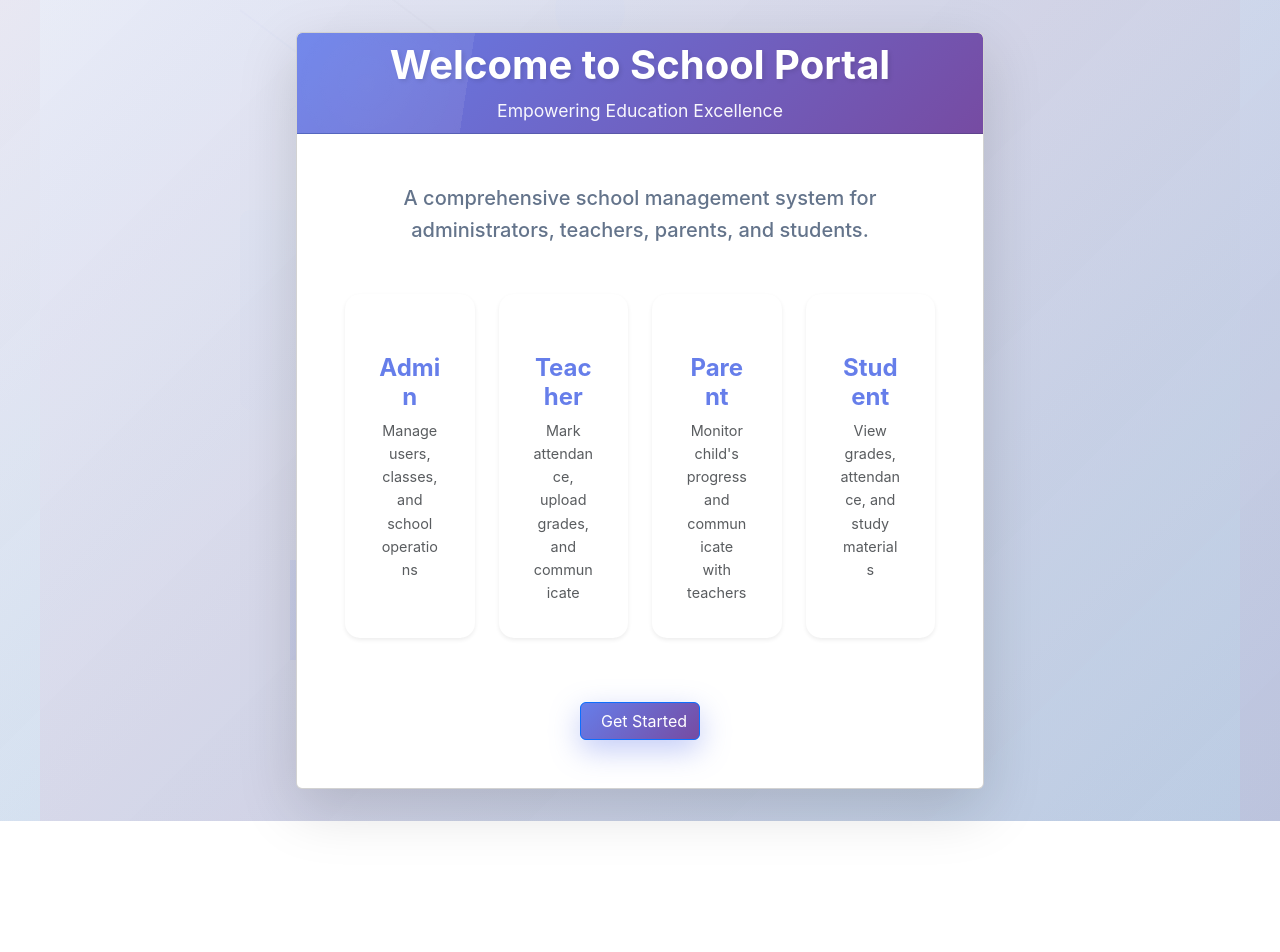
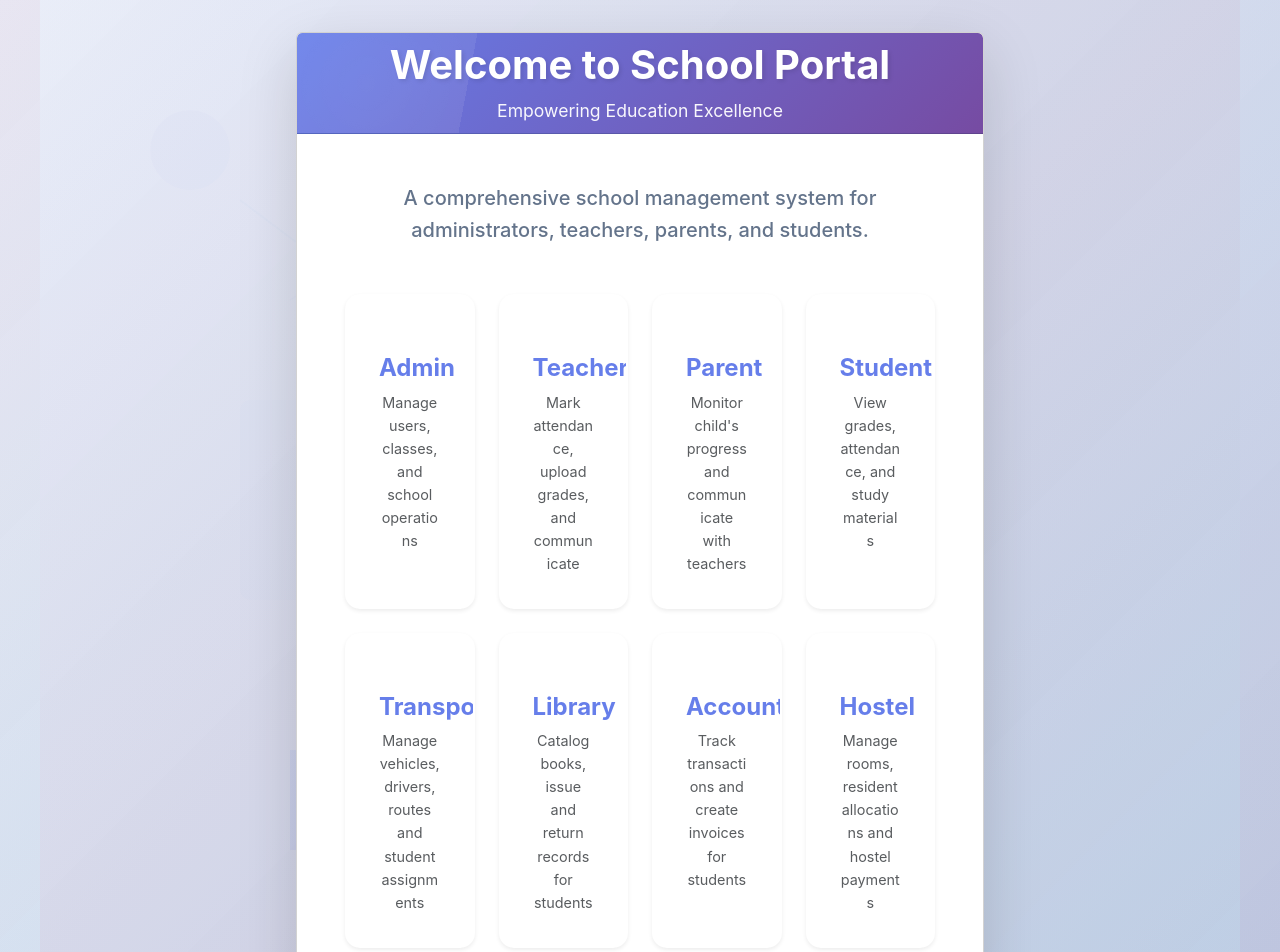
Before and after one commit to sarmadnaeem111/school-portal, a React (Create React App) app: page / in a window 1280 px wide. Shown: the top 952 px of the page. Before the commit the page ends 821 px from the top, so only its background shows below. Built offline with nearby package versions, Linux system fonts and the light colour scheme; no server answers; the database is empty.

Commit message:
Update Welcome.js

```diff
--- a/src/components/Welcome.js
+++ b/src/components/Welcome.js
@@ -48,7 +48,7 @@ const Welcome = () => {
                   <Col xs={12} sm={6} md={6} lg={3} className="mb-4 mb-lg-0">
                     <div className="role-card shadow-sm">
                       <i className="fas fa-crown"></i>
-                      <h4 style={{ color: '#667eea', fontWeight: 700 }}>Admin</h4>
+                      <h4 style={{ color: '#667eea', fontWeight: 700, whiteSpace: 'nowrap' }}>Admin</h4>
                       <p className="text-muted mb-0" style={{ fontSize: '0.9rem' }}>
                         Manage users, classes, and school operations
                       </p>
@@ -57,7 +57,7 @@ const Welcome = () => {
                   <Col xs={12} sm={6} md={6} lg={3} className="mb-4 mb-lg-0">
                     <div className="role-card shadow-sm">
                       <i className="fas fa-chalkboard-teacher"></i>
-                      <h4 style={{ color: '#667eea', fontWeight: 700 }}>Teacher</h4>
+                      <h4 style={{ color: '#667eea', fontWeight: 700, whiteSpace: 'nowrap' }}>Teacher</h4>
                       <p className="text-muted mb-0" style={{ fontSize: '0.9rem' }}>
                         Mark attendance, upload grades, and communicate
                       </p>
@@ -66,7 +66,7 @@ const Welcome = () => {
                   <Col xs={12} sm={6} md={6} lg={3} className="mb-4 mb-lg-0">
                     <div className="role-card shadow-sm">
                       <i className="fas fa-users"></i>
-                      <h4 style={{ color: '#667eea', fontWeight: 700 }}>Parent</h4>
+                      <h4 style={{ color: '#667eea', fontWeight: 700, whiteSpace: 'nowrap' }}>Parent</h4>
                       <p className="text-muted mb-0" style={{ fontSize: '0.9rem' }}>
                         Monitor child's progress and communicate with teachers
                       </p>
@@ -75,9 +75,48 @@ const Welcome = () => {
                   <Col xs={12} sm={6} md={6} lg={3} className="mb-4 mb-lg-0">
                     <div className="role-card shadow-sm">
                       <i className="fas fa-user-graduate"></i>
-                      <h4 style={{ color: '#667eea', fontWeight: 700 }}>Student</h4>
+                      <h4 style={{ color: '#667eea', fontWeight: 700, whiteSpace: 'nowrap' }}>Student</h4>
                       <p className="text-muted mb-0" style={{ fontSize: '0.9rem' }}>
                         View grades, attendance, and study materials
+                      </p>
+                    </div>
+                  </Col>
+                </Row>
+
+                <Row className="mt-4">
+                  <Col xs={12} sm={6} md={6} lg={3} className="mb-4 mb-lg-0">
+                    <div className="role-card shadow-sm">
+                      <i className="fas fa-bus"></i>
+                      <h4 style={{ color: '#667eea', fontWeight: 700, whiteSpace: 'nowrap' }}>Transport</h4>
+                      <p className="text-muted mb-0" style={{ fontSize: '0.9rem' }}>
+                        Manage vehicles, drivers, routes and student assignments
+                      </p>
+                    </div>
+                  </Col>
+                  <Col xs={12} sm={6} md={6} lg={3} className="mb-4 mb-lg-0">
+                    <div className="role-card shadow-sm">
+                      <i className="fas fa-book"></i>
+                      <h4 style={{ color: '#667eea', fontWeight: 700, whiteSpace: 'nowrap' }}>Library</h4>
+                      <p className="text-muted mb-0" style={{ fontSize: '0.9rem' }}>
+                        Catalog books, issue and return records for students
+                      </p>
+                    </div>
+                  </Col>
+                  <Col xs={12} sm={6} md={6} lg={3} className="mb-4 mb-lg-0">
+                    <div className="role-card shadow-sm">
+                      <i className="fas fa-calculator"></i>
+                      <h4 style={{ color: '#667eea', fontWeight: 700, whiteSpace: 'nowrap' }}>Accounts</h4>
+                      <p className="text-muted mb-0" style={{ fontSize: '0.9rem' }}>
+                        Track transactions and create invoices for students
+                      </p>
+                    </div>
+                  </Col>
+                  <Col xs={12} sm={6} md={6} lg={3} className="mb-4 mb-lg-0">
+                    <div className="role-card shadow-sm">
+                      <i className="fas fa-hotel"></i>
+                      <h4 style={{ color: '#667eea', fontWeight: 700, whiteSpace: 'nowrap' }}>Hostel</h4>
+                      <p className="text-muted mb-0" style={{ fontSize: '0.9rem' }}>
+                        Manage rooms, resident allocations and hostel payments
                       </p>
                     </div>
                   </Col>
```
